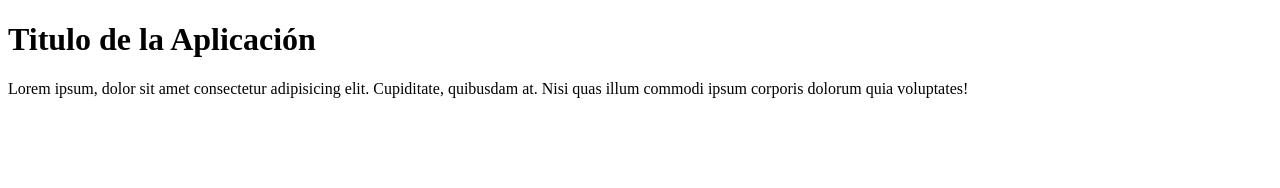
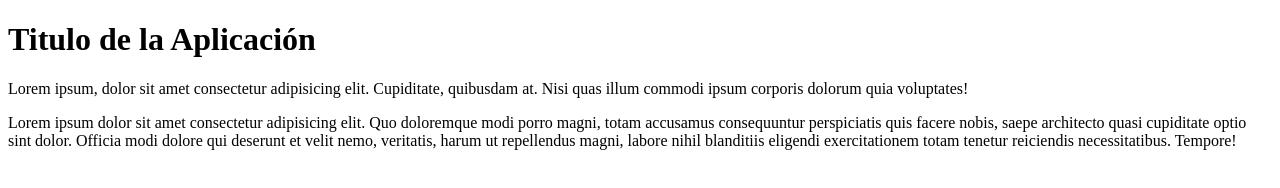
Before and after one commit to gabyfel/Sistema03, a plain HTML site: page index.html in a window 1280 px wide. Drawn offline with Linux system fonts and the light colour scheme.

```diff
--- a/index.html
+++ b/index.html
@@ -12,5 +12,10 @@
 
     <p>Lorem ipsum, dolor sit amet consectetur adipisicing elit. Cupiditate, quibusdam at. Nisi quas illum commodi ipsum corporis dolorum quia voluptates!</p>
 
+    <div>
+        <p>Lorem ipsum dolor sit amet consectetur adipisicing elit. Quo doloremque modi porro magni, totam accusamus consequuntur perspiciatis quis facere nobis, saepe architecto quasi cupiditate optio sint dolor. Officia modi dolore qui deserunt et velit nemo, veritatis, harum ut repellendus magni, labore nihil blanditiis eligendi exercitationem totam tenetur reiciendis necessitatibus. Tempore!</p>
+    </div>
+
+
 </body>
 </html>
```
Also changed, not shown: contacto.html (added), nosotros.html (added), servicios.html (added).
